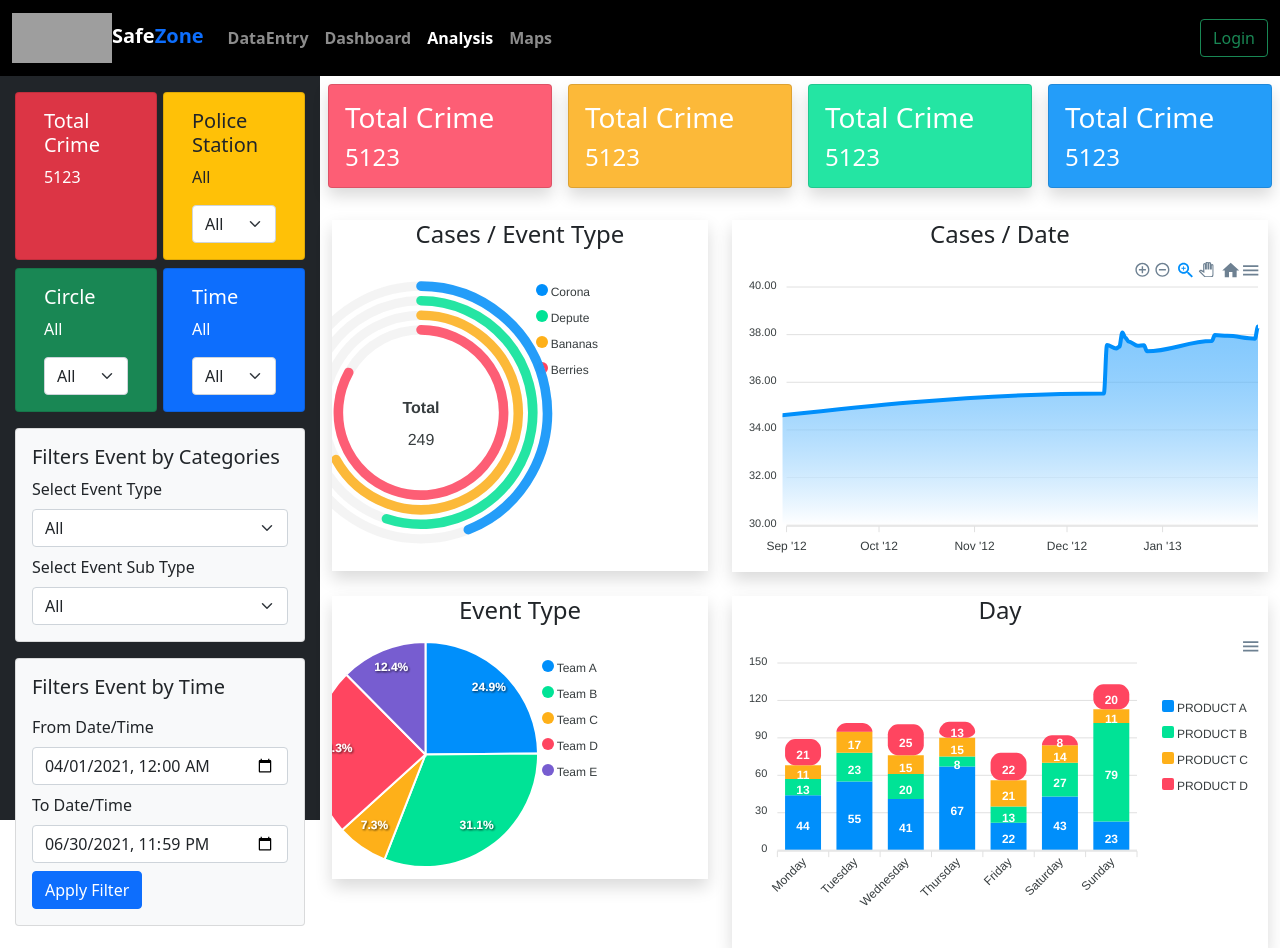
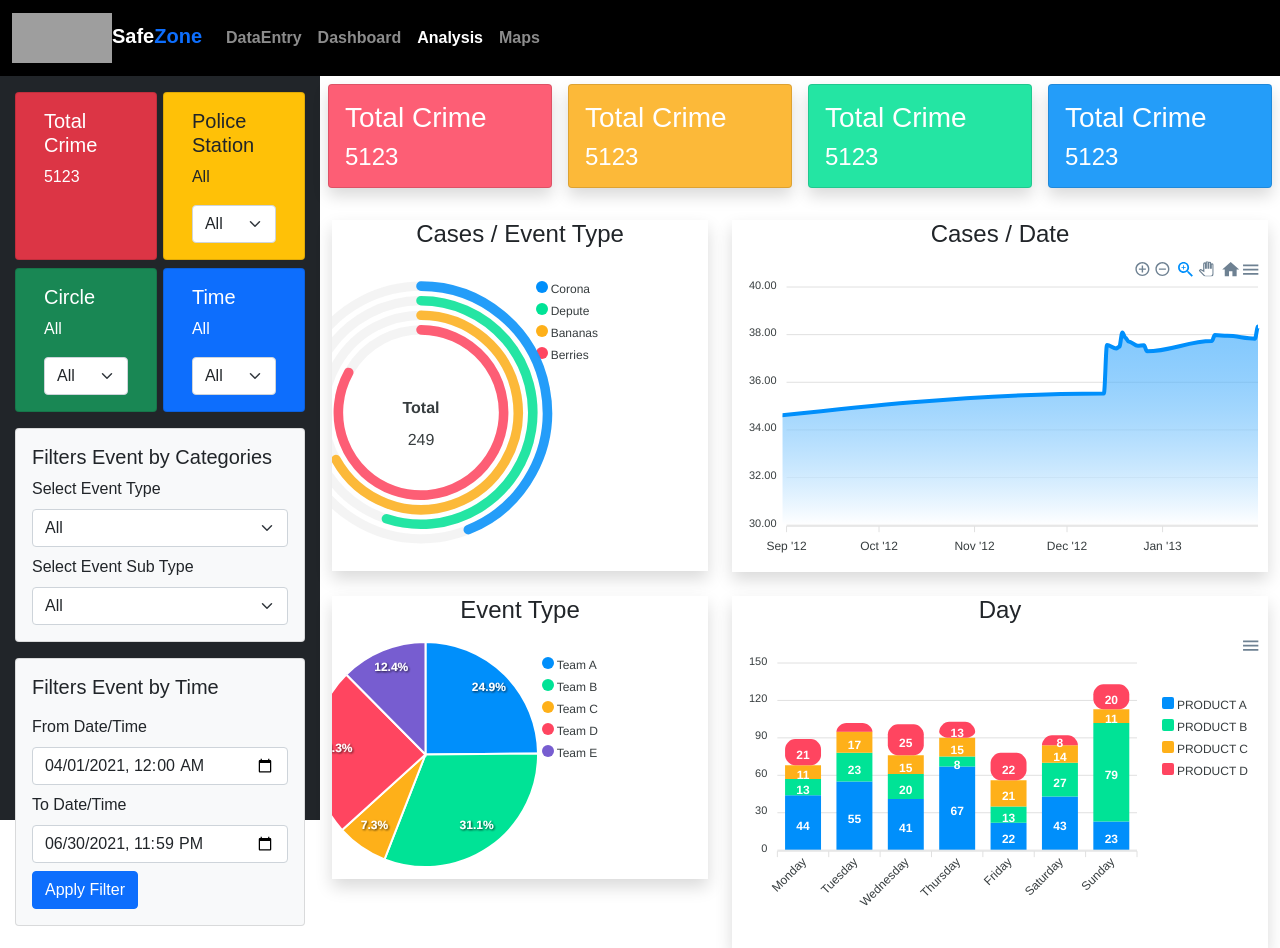
Before and after one commit to Rajsoni03/SafeZone, a Django app: page /analysis/ in a window 1280 px wide. Run offline with Django 3.2, Linux system fonts and the light colour scheme; data comes from the database, SQL or seed files in the repository; some libraries are stand-ins or nearby versions; grey boxes are pictures that could not be loaded.

Commit message:
some minor updates

```diff
--- a/Main/templates/Main/base.html
+++ b/Main/templates/Main/base.html
@@ -42,12 +42,21 @@
                         <a class="nav-link {% block map %}{% endblock %} " href='/map'><b>Maps</b></a>
                     </li>
                 </ul>
-                <form class="d-flex">
+                {% comment %} Button {% endcomment %}
+                {% comment %} <form class="d-flex">
                     <button class="btn btn-outline-success" type="submit">Login</button>
-                </form>
+                </form> {% endcomment %}
             </div>
         </div>
     </nav>
+
+    <style>
+        body{
+            margin:0;
+            padding:0;
+            font-family: sans-serif;
+        }
+    </style>
     {%block content%}
 
     {%endblock%}
```
